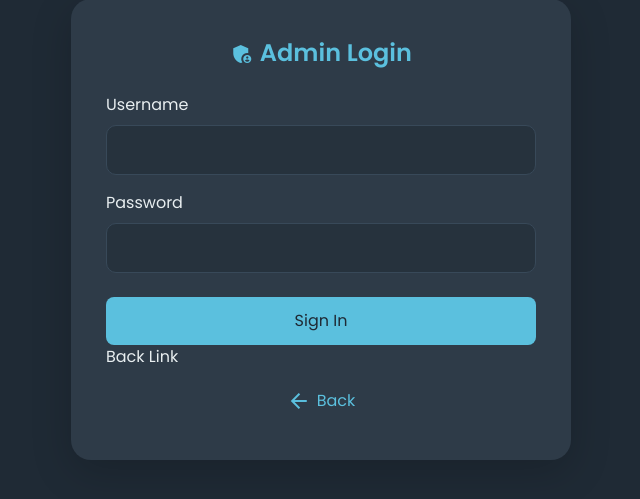
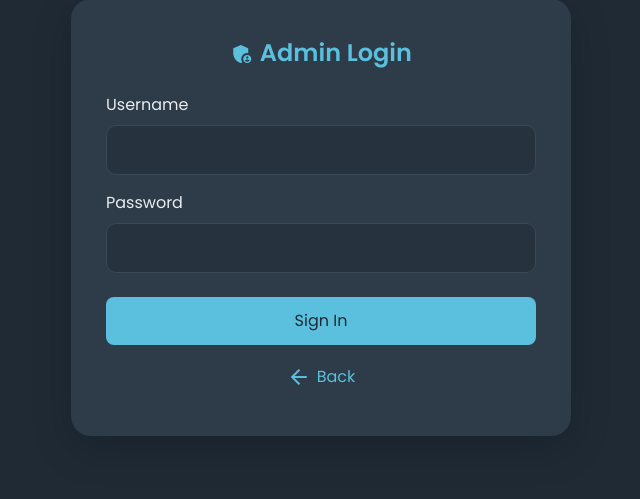
Before and after one commit to fahimajaina/TaskHub, a PHP site: page /admin/index.php in a window 1280 px wide. Shown: the part 109-608 px from the top of the page, without its empty margins (319-959 px from the left). Run offline with PHP 8.4, Linux system fonts and the light colour scheme.

Commit message:
back link text removed from admin index

```diff
--- a/admin/index.php
+++ b/admin/index.php
@@ -143,7 +143,7 @@ if (isset($_POST['signin'])) {
       </div>
     </form>
 
-     Back Link
+
     <div class="back-link">
       <a href="../index.php">
         <span class="material-icons">arrow_back</span> Back
```
